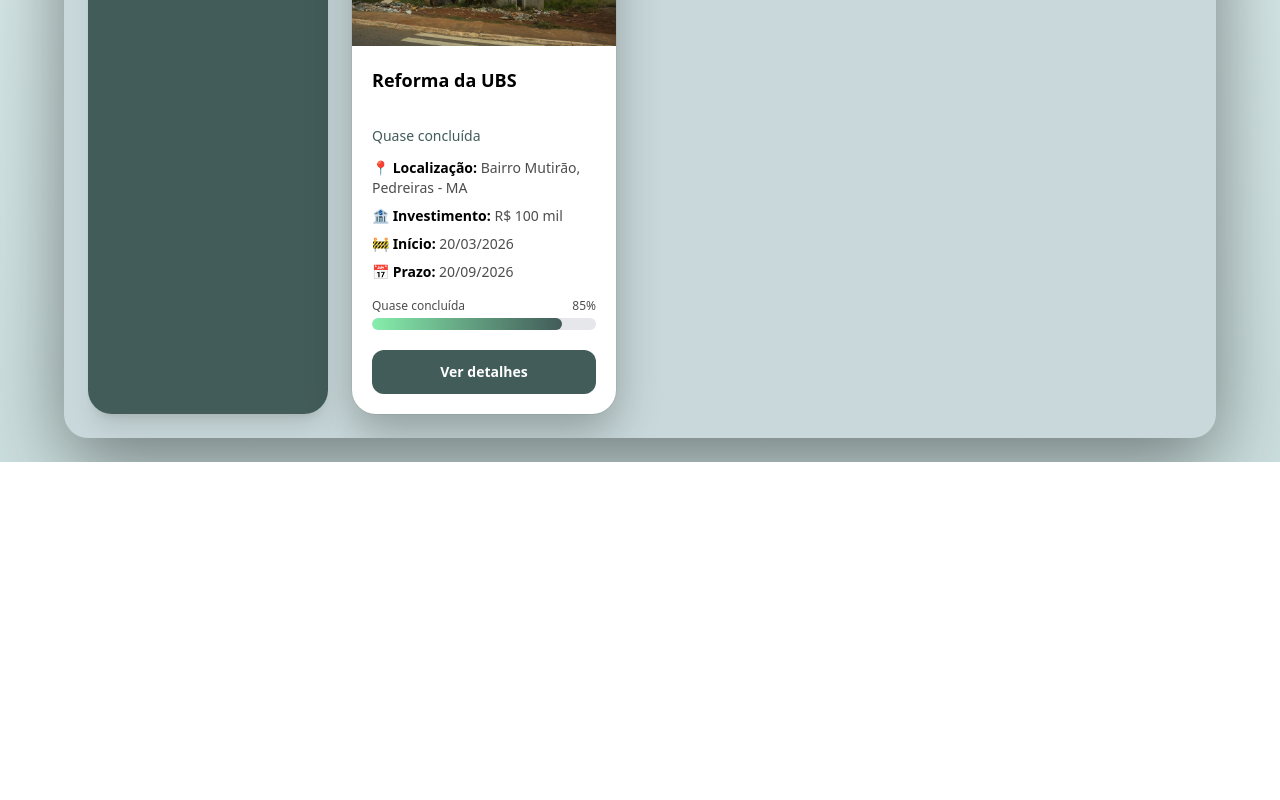
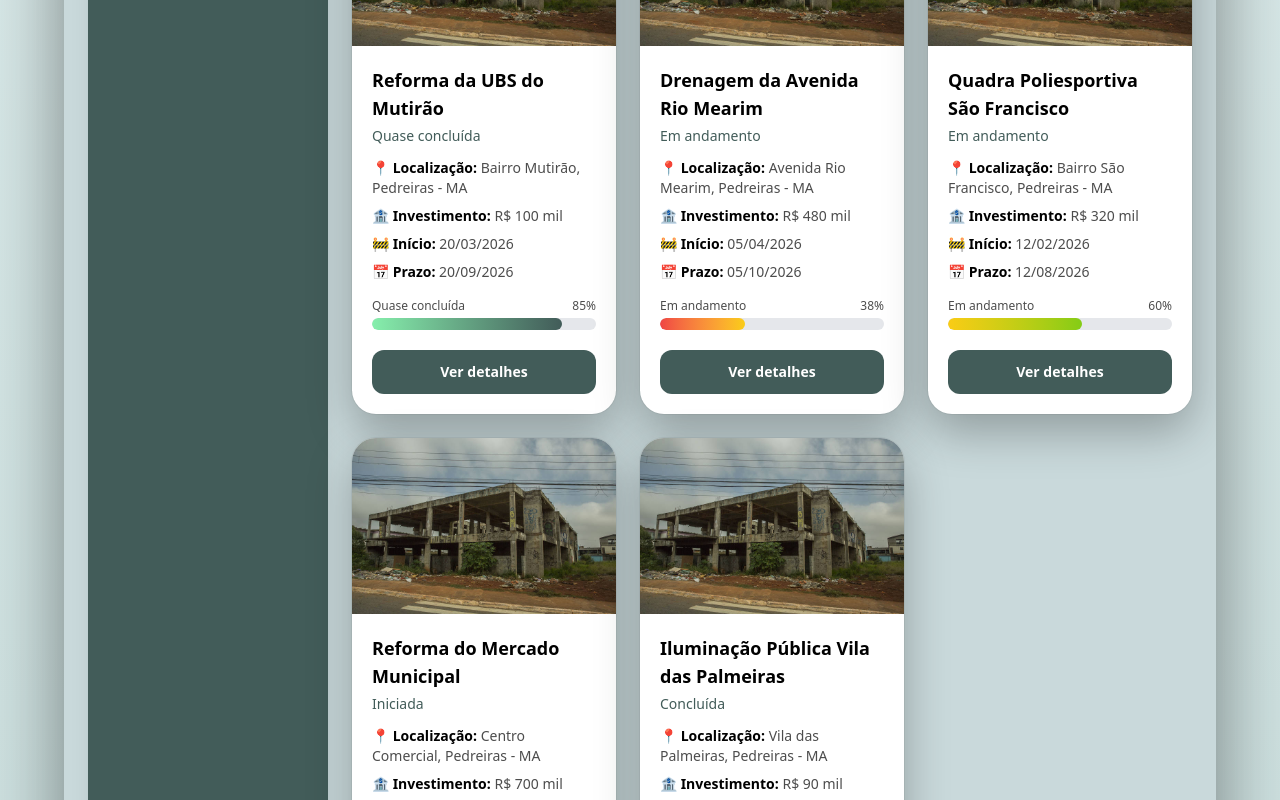
Before and after one commit to TornadoP/Cidade-Em-Progresso, a Next.js app: page /rotas/obras in a window 1280 px wide. Shown: the part 880-1680 px from the top of the page. Before the commit the page ends 1342 px from the top, so only its background shows below. Built offline with nearby package versions, Linux system fonts and the light colour scheme.

Commit message:
alterando dados do banco de dados

```diff
--- a/app/data/obras.ts
+++ b/app/data/obras.ts
@@ -1,4 +1,22 @@
-export const obras = [
+export type Obra = {
+  id: string;
+  titulo: string;
+  local: string;
+  investimento: string;
+  inicio: string;
+  prazo: string;
+  progresso: string;
+  status: string;
+  tipo: string;
+  imagem: string;
+  descricao: string;
+  detalhes: string;
+  orgao: string;
+  empresa: string;
+  ultimaAtualizacao: string;
+};
+
+export const obras: Obra[] = [
   {
     id: "reforma-praca-central",
     titulo: "Reforma da Praça Central",
@@ -11,9 +29,9 @@ export const obras = [
     tipo: "Lazer",
     imagem: "/obra-principal.png",
     descricao:
-      "A reforma da Praça Central tem como objetivo revitalizar o principal espaço público de convivência da cidade.",
+      "Revitalização da Praça Central para melhorar o espaço de convivência, lazer e acessibilidade da população.",
     detalhes:
-      "O projeto inclui requalificação do piso, novo paisagismo, iluminação em LED, bancos e melhorias na acessibilidade.",
+      "A obra prevê troca de piso, instalação de bancos, iluminação em LED, paisagismo, área infantil e melhorias de acessibilidade.",
     orgao: "Secretaria Municipal de Obras",
     empresa: "Construtora Boa Vista Ltda.",
     ultimaAtualizacao: "10/05/2026 às 14:30",
@@ -30,9 +48,9 @@ export const obras = [
     tipo: "Pavimentação",
     imagem: "/obra-principal.png",
     descricao:
-      "Obra de pavimentação voltada para melhorar o tráfego e facilitar o deslocamento dos moradores.",
+      "Pavimentação da Rua Maneco Rego para melhorar o tráfego, reduzir poeira e facilitar o deslocamento dos moradores.",
     detalhes:
-      "A intervenção prevê preparação do solo, drenagem, pavimentação e sinalização básica.",
+      "A intervenção inclui preparação do solo, drenagem básica, pavimentação, nivelamento da via e sinalização.",
     orgao: "Secretaria Municipal de Infraestrutura",
     empresa: "Pavimenta Maranhão Ltda.",
     ultimaAtualizacao: "08/05/2026 às 09:20",
@@ -41,24 +59,24 @@ export const obras = [
     id: "construcao-escola-municipal",
     titulo: "Construção de Escola Municipal",
     local: "Bairro Novo, Pedreiras - MA",
-    investimento: "R$ 200 mil",
+    investimento: "R$ 1,2 milhão",
     inicio: "01/01/2026",
-    prazo: "30/06/2026",
+    prazo: "30/11/2026",
     progresso: "45%",
-    status: "Planejada",
+    status: "Em andamento",
     tipo: "Educação",
     imagem: "/obra-principal.png",
     descricao:
-      "Construção de uma nova unidade escolar para ampliar o acesso à educação básica no município.",
+      "Construção de uma nova escola municipal para ampliar o acesso à educação básica no município.",
     detalhes:
-      "O projeto prevê salas de aula, área administrativa, banheiros, pátio coberto e estrutura acessível.",
+      "O projeto prevê salas de aula, área administrativa, banheiros, pátio coberto, cozinha, depósito e estrutura acessível.",
     orgao: "Secretaria Municipal de Educação",
     empresa: "Construtora Educar Ltda.",
     ultimaAtualizacao: "01/05/2026 às 11:10",
   },
   {
-    id: "reforma-ubs",
-    titulo: "Reforma da UBS",
+    id: "reforma-ubs-mutirao",
+    titulo: "Reforma da UBS do Mutirão",
     local: "Bairro Mutirão, Pedreiras - MA",
     investimento: "R$ 100 mil",
     inicio: "20/03/2026",
@@ -68,13 +86,87 @@ export const obras = [
     tipo: "Saúde",
     imagem: "/obra-principal.png",
     descricao:
-      "Reforma da Unidade Básica de Saúde para melhorar o atendimento à população local.",
+      "Reforma da Unidade Básica de Saúde para melhorar o atendimento médico e a estrutura oferecida à população.",
     detalhes:
-      "A obra inclui pintura, troca de instalações, melhorias nas salas de atendimento e adequações estruturais.",
+      "A obra inclui pintura, troca de instalações elétricas, melhorias nas salas de atendimento, recepção e adequações estruturais.",
     orgao: "Secretaria Municipal de Saúde",
     empresa: "Saúde Obras Ltda.",
     ultimaAtualizacao: "12/05/2026 às 16:40",
   },
+  {
+    id: "drenagem-avenida-rio-mearim",
+    titulo: "Drenagem da Avenida Rio Mearim",
+    local: "Avenida Rio Mearim, Pedreiras - MA",
+    investimento: "R$ 480 mil",
+    inicio: "05/04/2026",
+    prazo: "05/10/2026",
+    progresso: "38%",
+    status: "Em andamento",
+    tipo: "Drenagem",
+    imagem: "/obra-principal.png",
+    descricao:
+      "Implantação de sistema de drenagem para reduzir alagamentos em períodos de chuva.",
+    detalhes:
+      "A intervenção inclui escavação, instalação de tubulações, bocas de lobo, recomposição do pavimento e limpeza do sistema.",
+    orgao: "Secretaria Municipal de Infraestrutura",
+    empresa: "Drenar Engenharia Ltda.",
+    ultimaAtualizacao: "15/05/2026 às 10:15",
+  },
+  {
+    id: "quadra-poliesportiva-sao-francisco",
+    titulo: "Quadra Poliesportiva São Francisco",
+    local: "Bairro São Francisco, Pedreiras - MA",
+    investimento: "R$ 320 mil",
+    inicio: "12/02/2026",
+    prazo: "12/08/2026",
+    progresso: "60%",
+    status: "Em andamento",
+    tipo: "Esporte",
+    imagem: "/obra-principal.png",
+    descricao:
+      "Construção de quadra poliesportiva para incentivar esporte, lazer e atividades comunitárias.",
+    detalhes:
+      "O projeto prevê piso esportivo, alambrado, iluminação, arquibancada simples e marcações para múltiplas modalidades.",
+    orgao: "Secretaria Municipal de Esporte e Lazer",
+    empresa: "Esporte Construções Ltda.",
+    ultimaAtualizacao: "18/05/2026 às 15:00",
+  },
+  {
+    id: "reforma-mercado-municipal",
+    titulo: "Reforma do Mercado Municipal",
+    local: "Centro Comercial, Pedreiras - MA",
+    investimento: "R$ 700 mil",
+    inicio: "01/06/2026",
+    prazo: "20/12/2026",
+    progresso: "15%",
+    status: "Iniciada",
+    tipo: "Comércio",
+    imagem: "/obra-principal.png",
+    descricao:
+      "Reforma estrutural do Mercado Municipal para melhorar a organização, higiene e circulação de feirantes e consumidores.",
+    detalhes:
+      "A obra inclui melhorias na cobertura, boxes, instalações elétricas, hidráulicas, banheiros e áreas de circulação.",
+    orgao: "Secretaria Municipal de Desenvolvimento Econômico",
+    empresa: "Mercado Novo Engenharia Ltda.",
+    ultimaAtualizacao: "03/06/2026 às 08:50",
+  },
+  {
+    id: "iluminacao-publica-vila-das-palmeiras",
+    titulo: "Iluminação Pública Vila das Palmeiras",
+    local: "Vila das Palmeiras, Pedreiras - MA",
+    investimento: "R$ 90 mil",
+    inicio: "10/01/2026",
+    prazo: "10/04/2026",
+    progresso: "100%",
+    status: "Concluída",
+    tipo: "Iluminação",
+    imagem: "/obra-principal.png",
+    descricao:
+      "Modernização da iluminação pública com instalação de lâmpadas de LED em ruas da comunidade.",
+    detalhes:
+      "Foram instaladas luminárias de LED, braços metálicos e ajustes na rede para melhorar segurança e visibilidade noturna.",
+    orgao: "Secretaria Municipal de Obras",
+    empresa: "Luz Forte Serviços Ltda.",
+    ultimaAtualizacao: "11/04/2026 às 17:25",
+  },
 ];
-
-export type Obra = (typeof obras)[number];
```
